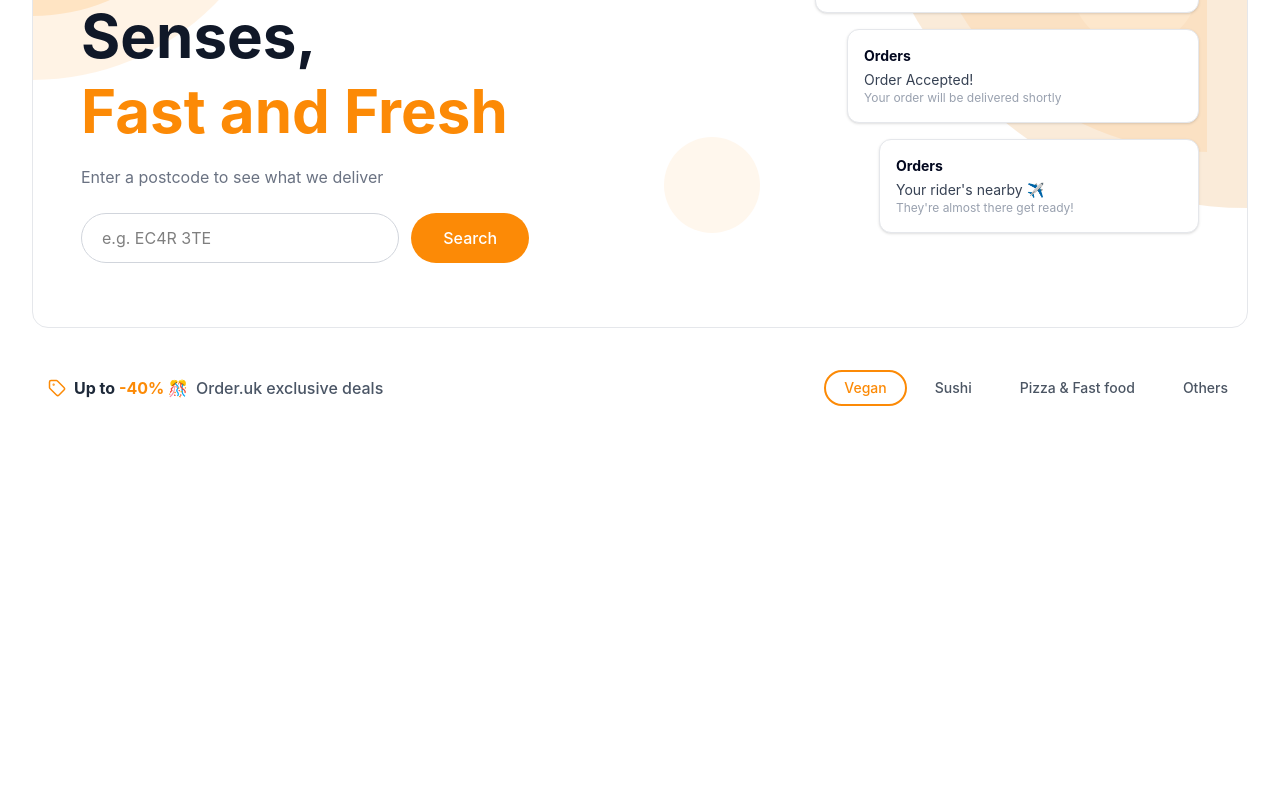
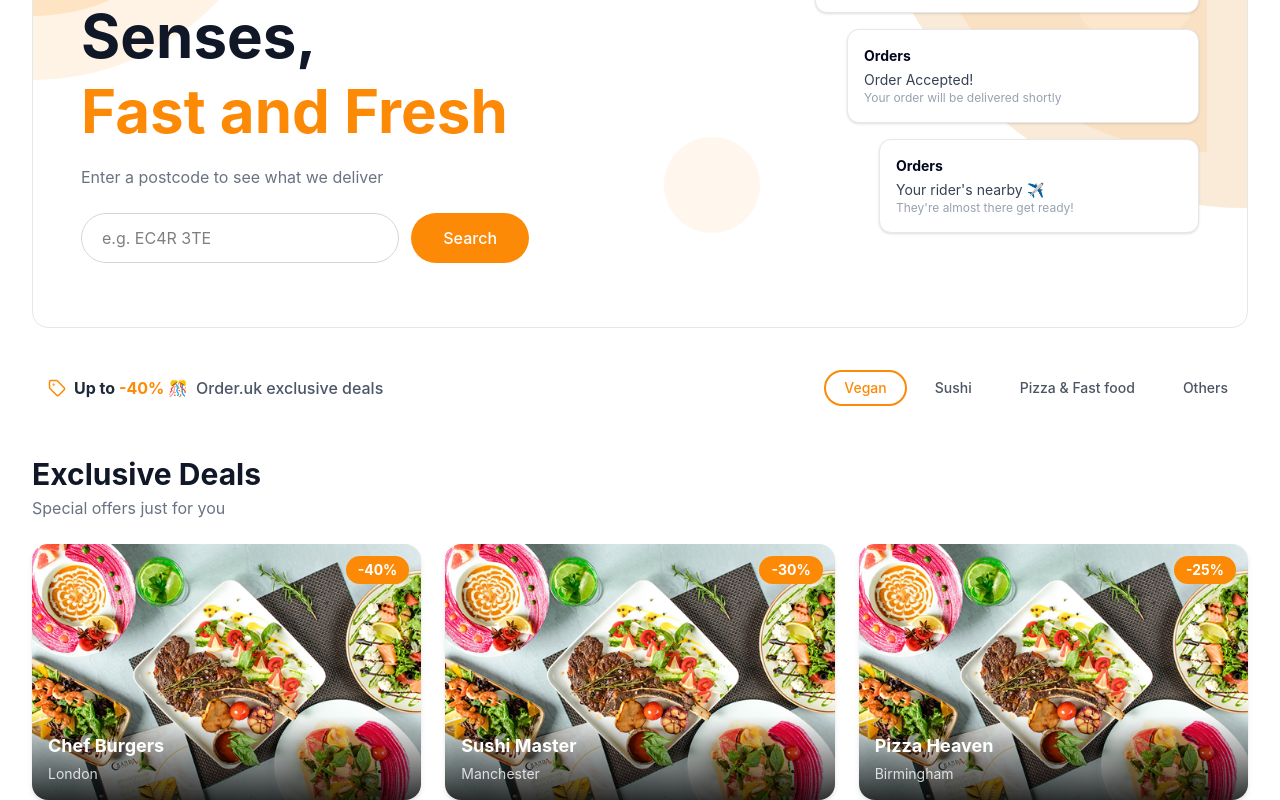
Before and after one commit to mohankumaronly/food-delivery-frontend-only, a React (Vite) app: page / in a window 1280 px wide. Shown: the part 306-1106 px from the top of the page. Before the commit the page ends 800 px from the top, so only its background shows below. Built offline with nearby package versions, Linux system fonts and the light colour scheme.

Commit message:
card section is added

```diff
--- a/src/App.tsx
+++ b/src/App.tsx
@@ -2,6 +2,7 @@ import TopBar from './components/TopBar'
 import Navbar from './components/Navbar'
 import Hero from './components/Hero'
 import CategoryNav from './components/CategoryNav'
+import ExclusiveSection from './components/ExclusiveSection'
 
 const App = () => {
   return (
@@ -10,6 +11,7 @@ const App = () => {
       <Navbar />
       <Hero />
       <CategoryNav />
+      <ExclusiveSection/>
     </div>
   )
 }
--- /dev/null
+++ b/src/components/ExclusiveSection.tsx
@@ -0,0 +1,55 @@
+import ExclusiveCard from './ExclusiveCard';
+import placeholderImage from '../assets/images/placeholder-image.png';
+
+const ExclusiveSection = () => {
+  const exclusiveDeals = [
+    {
+      id: 1,
+      image: placeholderImage,
+      restaurantName: "Chef Burgers",
+      restaurantAddress: "London",
+      discount: 40
+    },
+    {
+      id: 2,
+      image: placeholderImage,
+      restaurantName: "Sushi Master",
+      restaurantAddress: "Manchester",
+      discount: 30
+    },
+    {
+      id: 3,
+      image: placeholderImage,
+      restaurantName: "Pizza Heaven",
+      restaurantAddress: "Birmingham",
+      discount: 25
+    }
+  ];
+
+  return (
+    <div className="w-full bg-white mt-8 px-4 sm:px-6 lg:px-8">
+      <div className="w-full max-w-[1400px] mx-auto">
+        {/* Section Header */}
+        <div className="mb-6">
+          <h2 className="text-2xl md:text-3xl font-bold text-gray-900">Exclusive Deals</h2>
+          <p className="text-gray-500 mt-1">Special offers just for you</p>
+        </div>
+
+        {/* Cards Grid */}
+        <div className="grid grid-cols-1 md:grid-cols-2 lg:grid-cols-3 gap-6">
+          {exclusiveDeals.map((deal) => (
+            <ExclusiveCard
+              key={deal.id}
+              image={deal.image}
+              restaurantName={deal.restaurantName}
+              restaurantAddress={deal.restaurantAddress}
+              discount={deal.discount}
+            />
+          ))}
+        </div>
+      </div>
+    </div>
+  );
+};
+
+export default ExclusiveSection;
```
